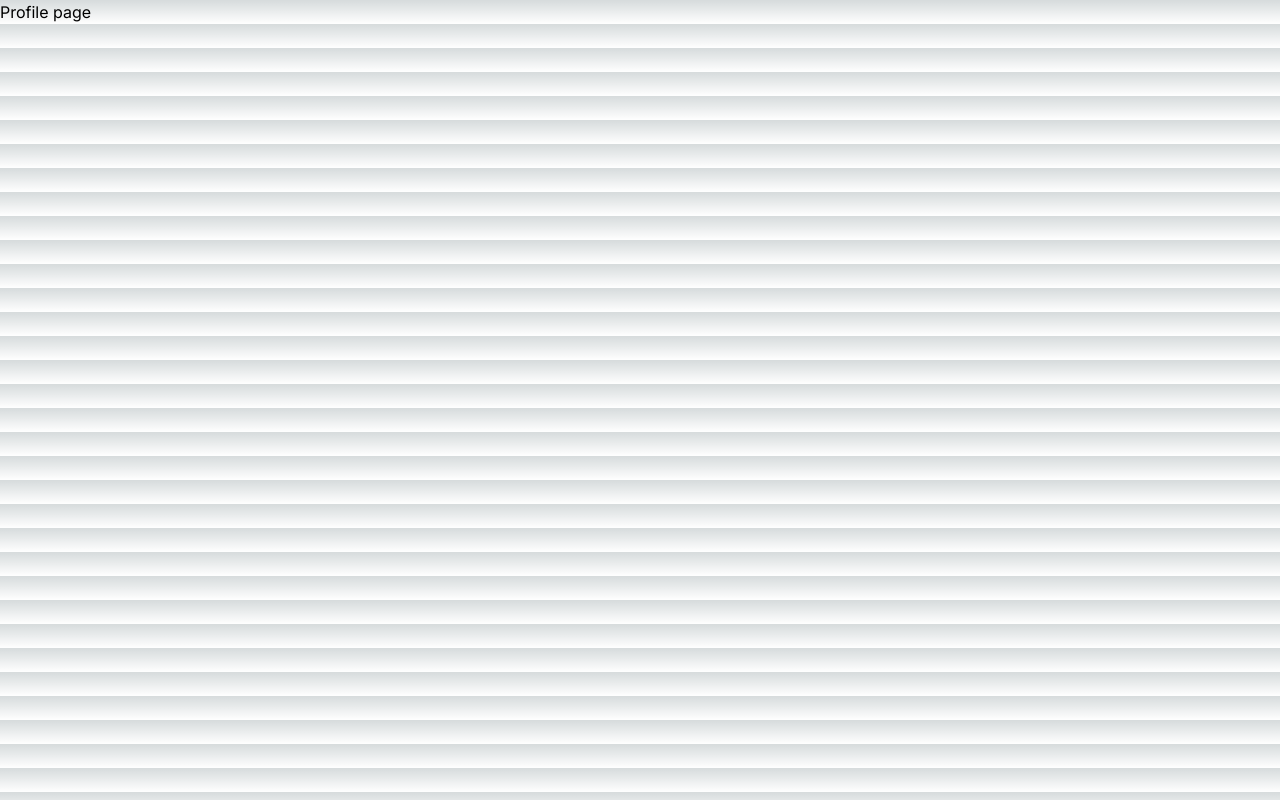
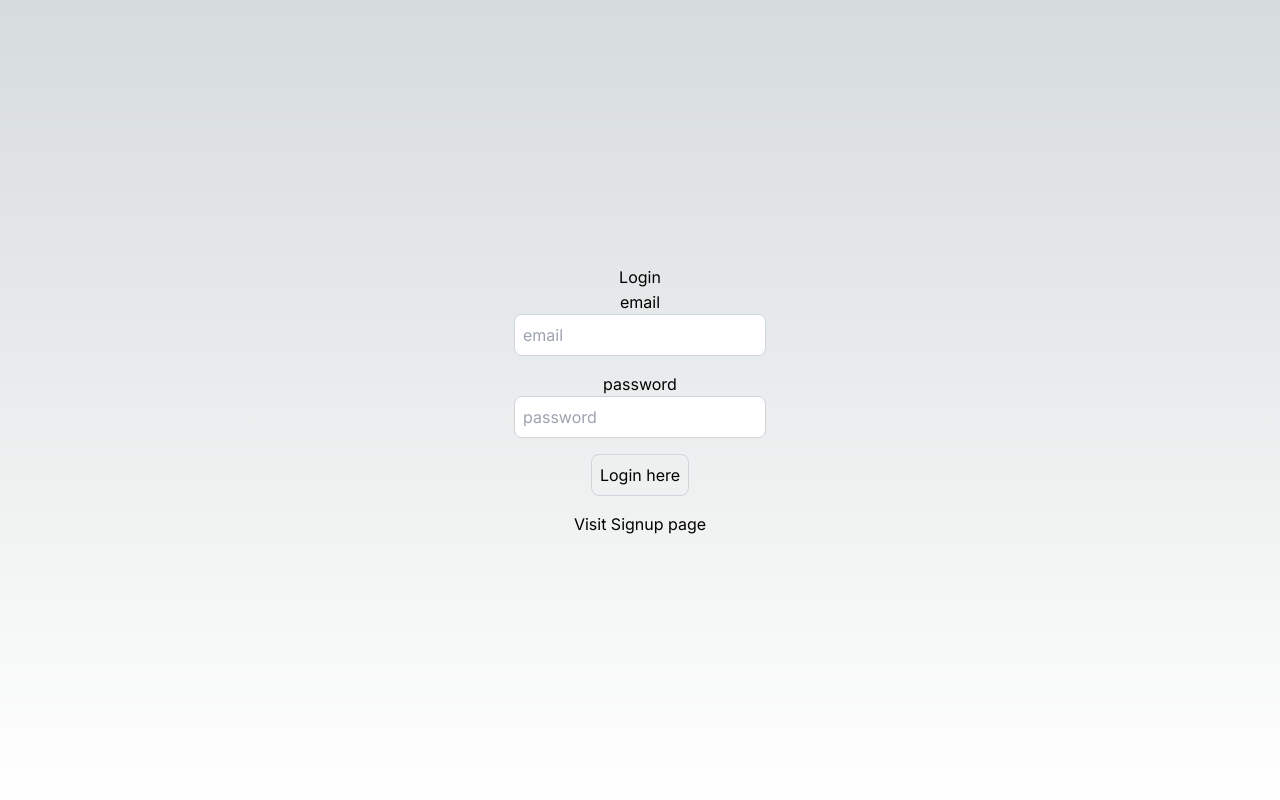
Before and after one commit to Subhamay-Dey/Next-JS-Projects, a Next.js app in the folder next-auth_project2/: page /login in a window 1280 px wide. Built offline with nearby package versions, Linux system fonts and the light colour scheme.

Commit message:
Login page successfully completed.

```diff
--- a/next-auth_project2/src/app/api/users/signup/route.ts
+++ b/next-auth_project2/src/app/api/users/signup/route.ts
@@ -1,3 +1,4 @@
+"use Server"
 import {connect} from "@/database/database";
 import User from "@/models/userModel";
 import { NextRequest, NextResponse } from "next/server";
--- a/next-auth_project2/src/app/login/page.tsx
+++ b/next-auth_project2/src/app/login/page.tsx
@@ -1,9 +1,76 @@
-import React from 'react'
+"use client";
+import Link from "next/link";
+import React, {useEffect} from "react";
+import {useRouter} from "next/navigation";
+import axios from "axios";
+import { toast } from "react-hot-toast";
 
-const page = () => {
-  return (
-    <div>Profile page</div>
-  )
+
+
+
+
+export default function LoginPage() {
+    const router = useRouter();
+    const [user, setUser] = React.useState({
+        email: "",
+        password: "",
+
+    })
+    const [buttonDisabled, setButtonDisabled] = React.useState(false);
+    const [loading, setLoading] = React.useState(false);
+
+
+    const onLogin = async () => {
+        try {
+            setLoading(true);
+            const response = await axios.post("/api/users/login", user);
+            console.log("Login success", response.data);
+            toast.success("Login success");
+            router.push("/profile");
+        } catch (error:any) {
+            console.log("Login failed", error.message);
+            toast.error(error.message);
+        } finally{
+        setLoading(false);
+        }
+    }
+
+    useEffect(() => {
+        if(user.email.length > 0 && user.password.length > 0) {
+            setButtonDisabled(false);
+        } else{
+            setButtonDisabled(true);
+        }
+    }, [user]);
+
+    return (
+    <div className="flex flex-col items-center justify-center min-h-screen py-2">
+        <h1>{loading ? "Processing" : "Login"}</h1>
+        <hr />
+
+        <label htmlFor="email">email</label>
+        <input
+        className="p-2 border border-gray-300 rounded-lg mb-4 focus:outline-none focus:border-gray-600 text-black"
+            id="email"
+            type="text"
+            value={user.email}
+            onChange={(e) => setUser({...user, email: e.target.value})}
+            placeholder="email"
+            />
+        <label htmlFor="password">password</label>
+        <input
+        className="p-2 border border-gray-300 rounded-lg mb-4 focus:outline-none focus:border-gray-600 text-black"
+            id="password"
+            type="password"
+            value={user.password}
+            onChange={(e) => setUser({...user, password: e.target.value})}
+            placeholder="password"
+            />
+            <button
+            onClick={onLogin}
+            className="p-2 border border-gray-300 rounded-lg mb-4 focus:outline-none focus:border-gray-600">Login here</button>
+            <Link href="/signup">Visit Signup page</Link>
+        </div>
+    )
+
 }
-
-export default page
--- a/next-auth_project2/src/database/database.ts
+++ b/next-auth_project2/src/database/database.ts
@@ -1,46 +1,46 @@
 import mongoose from "mongoose";
 
-type ConnectionObject = {
-    isConnected?: number;
-  };
+// type ConnectionObject = {
+//     isConnected?: number;
+//   };
 
-  const connection: ConnectionObject = {};
+//   const connection: ConnectionObject = {};
 
 export async function connect(): Promise<void>  {
-    // try {
+    try {
 
-    //     await mongoose.connect(process.env.MONGO_URL!);
-    //     const connection = mongoose.connection;
+        await mongoose.connect(process.env.MONGO_URL!);
+        const connection = mongoose.connection;
 
-    //     connection.on('connected', () => {
-    //         console.log("MongoDb connected");
-    //     })
-    //     connection.on('error', (err) => {
-    //         console.log("MongoDb connection failed:" + err);
-    //         process.exit();
-    //     })
+        connection.on('connected', () => {
+            console.log("MongoDb connected");
+        })
+        connection.on('error', (err) => {
+            console.log("MongoDb connection failed:" + err);
+            process.exit();
+        })
 
-    // } catch (error) {
-    //     console.log("Something went wrong in conecting to DataBase");
-    //     console.log(error);
-    // }
+    } catch (error) {
+        console.log("Something went wrong in conecting to DataBase");
+        console.log(error);
+    }
 
-    if (connection.isConnected) {
-        console.log('Already connected to the database');
-        return;
-      }
+//     if (connection.isConnected) {
+//         console.log('Already connected to the database');
+//         return;
+//       }
 
-      try {
-        // Attempt to connect to the database
-        const db = await mongoose.connect(process.env.MONGODB_URI || '', {});
+//       try {
+//         // Attempt to connect to the database
+//         const db = await mongoose.connect(process.env.MONGODB_URI || '', {});
 
-        connection.isConnected = db.connections[0].readyState;
+//         connection.isConnected = db.connections[0].readyState;
 
-        console.log('Database connected successfully');
-      } catch (error) {
-        console.error('Database connection failed:', error);
+//         console.log('Database connected successfully');
+//       } catch (error) {
+//         console.error('Database connection failed:', error);
 
-        // Graceful exit in case of a connection error
-        process.exit(1);
-      }
+//         // Graceful exit in case of a connection error
+//         process.exit(1);
+//       }
 }
```
Also changed, not shown: next-auth_project2/src/app/page.tsx (+8 -0 lines), 1 other file (tests, documents, lock files or other folders).
